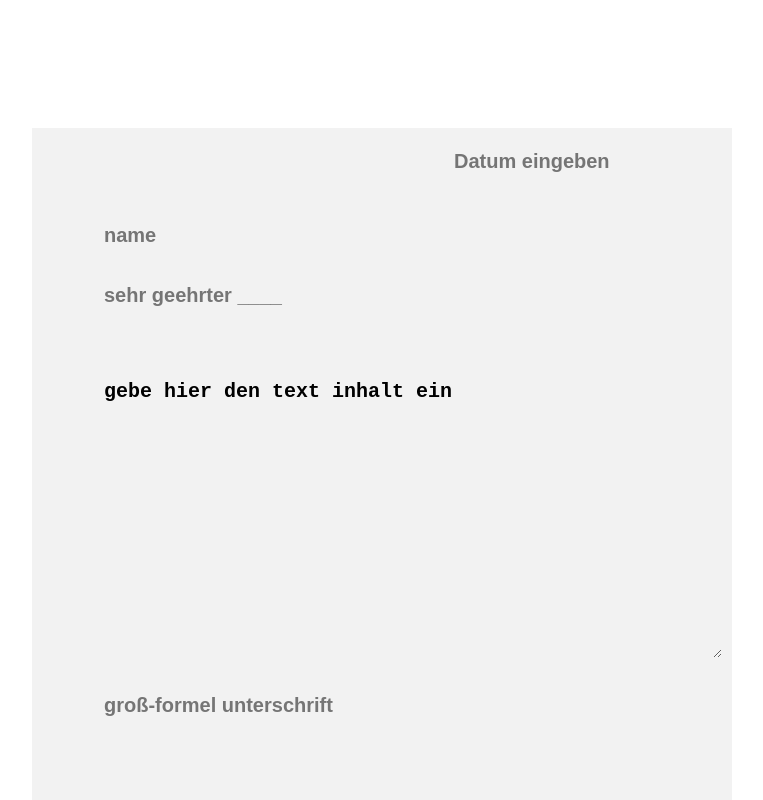
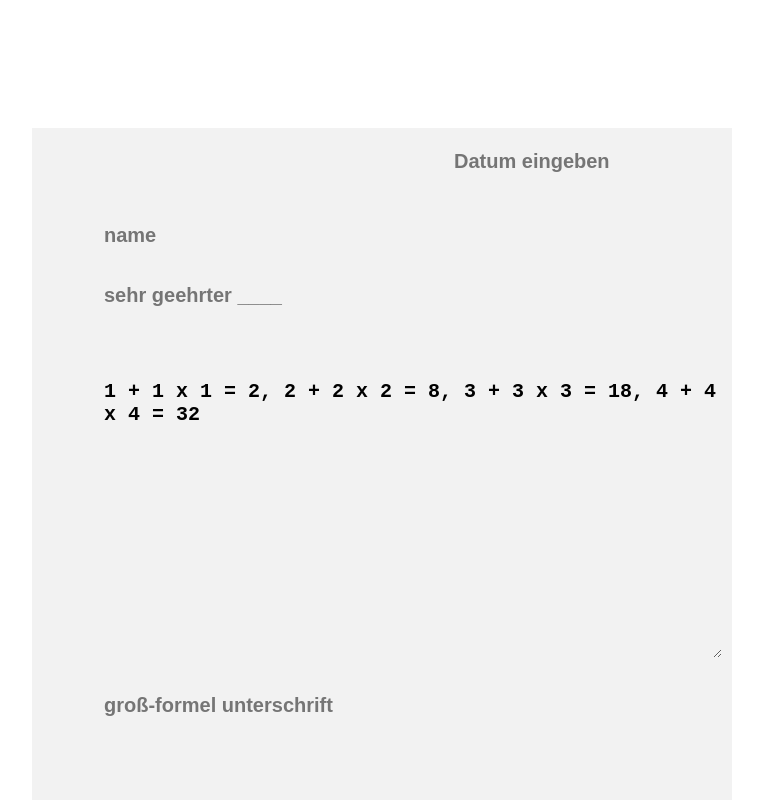
Before and after one commit to LeoOpenBotDevelopment/Brief-Vorlage, a plain HTML site: page index.html in a window 1280 px wide. Shown: the top 800 px of the page, without its empty margins (96-859 px from the left). Drawn offline with Linux system fonts and the light colour scheme.

Commit message:
index.html
index.html file

```diff
--- a/index.html
+++ b/index.html
@@ -63,7 +63,7 @@
     <input type="text" id="name" placeholder="name">
     <input type="text" id="anwem" placeholder="sehr geehrter ____">
     <textarea id="text" rows="12" cols="50">
-gebe hier den text inhalt ein
+1 + 1 x 1 = 2, 2 + 2 x 2 = 8, 3 + 3 x 3 = 18, 4 + 4 x 4 = 32
     </textarea>
     <input type="text" id="gorossformal_unterschrift" placeholder="groß-formel unterschrift">
   </div>
```
